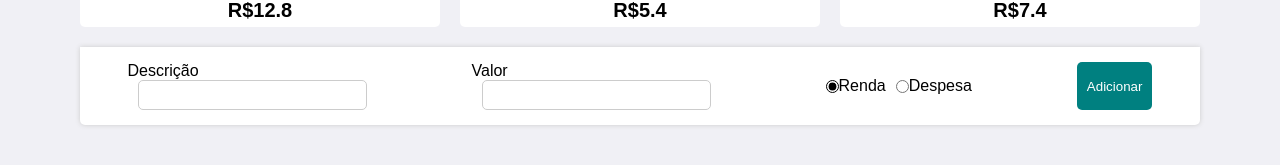
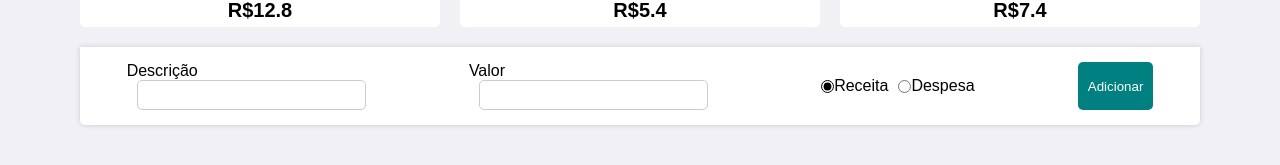
Before and after one commit to gabisartori/financeiro, a React (Create React App) app: page / in a window 1280 px wide. Shown: the part 171-336 px from the top of the page. Built offline with nearby package versions, Linux system fonts and the light colour scheme.

Commit message:
Estados do form

```diff
--- a/src/components/Form/index.tsx
+++ b/src/components/Form/index.tsx
@@ -1,7 +1,14 @@
+import React, { useState } from 'react';
 import * as C from './style';
 
 
 export default function Form() {
+
+    const [receita, setReceita] = useState("");
+    const [despesa, setDespesa] = useState("");
+    const [isDespesa, setIsDespesa] = useState(false);
+
+
     return (
         <C.Container>
             <C.InputContent>
@@ -17,10 +24,12 @@ export default function Form() {
                     type="radio"
                     defaultChecked
 
-                /> Renda
+                />
+                <C.Label>Receita</C.Label>
                 <C.Input
                     type="radio"
-                /> Despesa
+                />
+                <C.Label>Despesa</C.Label>
             </C.RadioGroup>
             <C.Button>Adicionar</C.Button>
         </C.Container>
```
